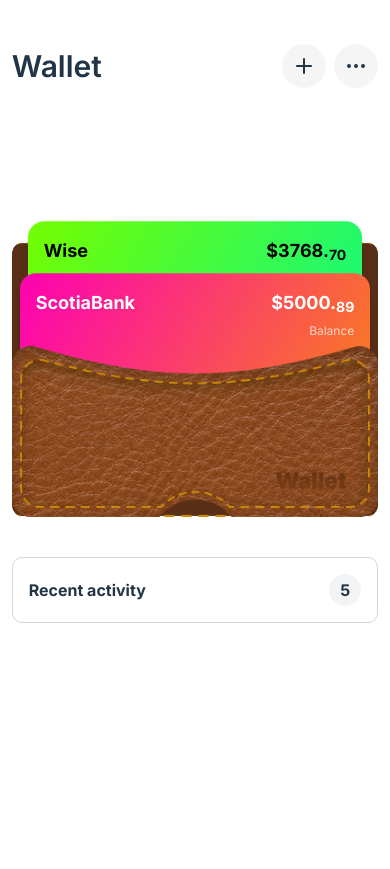
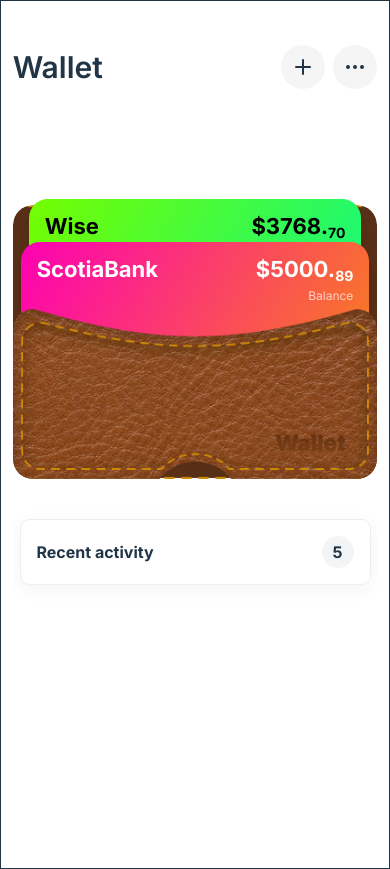
Before and after one commit to Kenbaz/Wallet, a React (Vite) app: page / in a window 390 px wide. Built offline with nearby package versions, Linux system fonts and the light colour scheme.

Commit message:
style adjustments

```diff
--- a/src/App.css
+++ b/src/App.css
@@ -35,3 +35,7 @@
   scroll-behavior: smooth;
   -webkit-overflow-scrolling: touch;
 }
+
+.recent-activity-box-shadow {
+  box-shadow: 0px 4px 20px 0px #0000000D;
+}
--- a/src/App.tsx
+++ b/src/App.tsx
@@ -113,13 +113,13 @@
   // Calculate positions and widths based on card order and expanded card in view
   const getCardPositions = () => {
     let scotiaX = 0;
-    let wiseX = 89;
+    let wiseX = 85;
 
     if (isExpanded) {
       if (expandedCardInView === "wise") {
         // Shift both cards left so Wise is in view
-        scotiaX = -81.5;
-        wiseX = 7;
+        scotiaX = -74.5;
+        wiseX = 10.5;
       }
       // If expandedCardInView === "scotia", keep default positions
     }
@@ -128,16 +128,16 @@
       scotia: {
         collapsed:
           cardOrder === "scotia-top"
-            ? { x: 8, y: "15%", z: 3, width: "calc(100% - 1rem)" }
-            : { x: 16, y: "-10%", z: 2, width: "calc(100% - 2rem)" },
-        expanded: { x: `${scotiaX}vw`, y: "-60%", width: "85vw" },
+            ? { x: 8, y: "18%", z: 3, width: "calc(100% - 1rem)" }
+            : { x: 16, y: "-3%", z: 2, width: "calc(100% - 2rem)" },
+        expanded: { x: `${scotiaX}vw`, y: "-46%", width: "82vw" },
       },
       wise: {
         collapsed:
           cardOrder === "scotia-top"
-            ? { x: 16, y: "-10%", z: 2, width: "calc(100% - 2rem)" }
-            : { x: 8, y: "15%", z: 3, width: "calc(100% - 1rem)" },
-        expanded: { x: `${wiseX}vw`, y: "-60%", width: "85vw" },
+            ? { x: 16, y: "-3%", z: 2, width: "calc(100% - 2rem)" }
+            : { x: 8, y: "18%", z: 3, width: "calc(100% - 1rem)" },
+        expanded: { x: `${wiseX}vw`, y: "-46%", width: "82vw" },
       },
     };
   };
@@ -145,8 +145,8 @@
   const positions = getCardPositions();
 
   return (
-    <div className="flex flex-col relative items-center min-h-screen px-0 py-8 overflow-hidden md:hidden">
-      <div className="flex items-center justify-between w-full mb-[20%]">
+    <div className="flex flex-col relative items-center min-h-[100vh] overflow-hidden px-0 py-8 md:hidden">
+      <div className="flex items-center justify-between w-full mb-[10%]">
         <h1 className="font-semibold text-3xl">Wallet</h1>
         <div className="flex items-center space-x-2">
           <span className="bg-[#F5F5F5] rounded-full p-[10px]">
@@ -285,7 +285,7 @@
 
         {/* Wallet Background */}
         <motion.div
-          className="absolute top-0 left-0 w-full z-[1]"
+          className="absolute top-0 left-0 w-full aspect-[4/3] z-[1]"
           animate={{
             y: showDetails ? 700 : isExpanded ? 200 : 0,
             scale: showDetails ? 0.6 : isExpanded ? 0.9 : 1,
@@ -298,17 +298,17 @@
           }}
         >
           {/* Wallet Background Image */}
-          <div className="w-full aspect-[4/3] rounded-xl overflow-hidden">
+          <div className="w-full aspect-[4/3] rounded-[20px] overflow-hidden">
             <img
               src="/images/Rectangle 3.png"
               alt="wallet background"
-              className="w-full h-full object-cover"
+              className="w-full h-full rounded-[20px] object-cover"
             />
           </div>
 
           {!showDetails && (
-            <div className="w-full mt-[40px] px-0">
-              <div className="border rounded-[10px] border-gray-300 flex items-center justify-between w-full p-4 bg-white">
+            <div className="w-full max-w-[90vw] sm:max-w-[399px] mx-auto mt-[40px] px-0">
+              <div className="border recent-activity-box-shadow rounded-[10px] border-[#EEEEEE] flex items-center justify-between w-full p-4 bg-white">
                 <strong>Recent activity</strong>
                 <strong className="p-2 w-8 h-8 flex items-center justify-center bg-gray-100 rounded-full">
                   5
@@ -320,7 +320,7 @@
 
         {/* Wallet Frame */}
         <motion.div
-          className="absolute top-0 left-0 w-full aspect-[4/3] z-[10] pointer-events-none"
+          className="absolute top-0 left-0 w-full rounded-[20px] aspect-[4/3] z-[10] pointer-events-none"
           animate={{
             y: showDetails ? 700 : isExpanded ? 200 : 0,
             scale: showDetails ? 0.6 : isExpanded ? 0.9 : 1,
@@ -335,14 +335,14 @@
           <img
             src="/images/Frame.png"
             alt="wallet frame"
-            className="absolute bottom-0 left-0 w-full h-auto"
+            className="absolute bottom-0 rounded-[20px] left-0 w-full h-auto"
           />
         </motion.div>
       </div>
 
       {/* Detailed Recent Activity Components */}
       {showDetails && (
-        <div className="w-full max-w-sm mt-[30%] relative">
+        <div className="w-full max-w-sm mt-[35%] relative">
           {/* Scotia Activity */}
           <motion.div
             className="absolute inset-0"
--- a/src/ScotiaBankCard.tsx
+++ b/src/ScotiaBankCard.tsx
@@ -13,17 +13,17 @@
   return (
     <div className="flex flex-col gap-y-10">
       <motion.div
-        className="w-full rounded-2xl h-auto gradient-custom text-[#FFFFFF] shadow-lg cursor-pointer select-none"
+        className="w-full max-w-[90vw] aspect-auto sm:max-w-[364px] rounded-[18.93px] gradient-custom text-[#FFFFFF] shadow-lg cursor-pointer select-none"
         onClick={onClick}
         whileHover={{ scale: isExpanded ? 1 : 1.02 }}
         whileTap={{ scale: 0.98 }}
         transition={{ duration: 0.2 }}
       >
-        <div className="flex flex-col p-4 sm:p-5 space-y-[5.2vh] sm:space-y-6">
+        <div className="flex flex-col p-4 sm:p-5 space-y-[14%] sm:space-y-6">
           <div className="flex justify-between items-start">
-            <h3 className="text-lg sm:text-xl font-bold">ScotiaBank</h3>
+            <h3 className="text-[22px] sm:text-xl leading-[100%] font-bold">ScotiaBank</h3>
             <div className="text-right">
-              <p className="text-lg sm:text-xl font-bold">
+              <p className="text-[22px] leading-[100%] sm:text-xl font-bold">
                 $5000.<sub className="text-sm">89</sub>
               </p>
               <small className="text-xs opacity-70">Balance</small>
@@ -40,14 +40,14 @@
 
           <div className="flex justify-between items-center">
             <button
-              className="flex items-center space-x-2 text-xs sm:text-sm"
+              className="flex items-center space-x-2 text-[11.36px] sm:text-sm"
               onClick={(e) => e.stopPropagation()}
             >
               <PlusCircle size={16} />
               <span>Add Money</span>
             </button>
             <button
-              className="flex items-center space-x-2 text-xs sm:text-sm"
+              className="flex items-center space-x-2 text-[11.36px] sm:text-sm"
               onClick={(e) => e.stopPropagation()}
             >
               <CreditCard size={16} />
--- a/src/ScotiaBankRecentActivity.tsx
+++ b/src/ScotiaBankRecentActivity.tsx
@@ -1,8 +1,10 @@
 export const ScotiaBankRecentActivity = () => {
   return (
-    <div className="border-gray-200 border w-full h-auto space-y-10 rounded-[20px] p-[4.5%] pb-[8%] shadow-sm">
-      <h1 className="font-semibold text-lg">Recent activity</h1>
-      <div className="flex justify-between mt-4">
+    <div className="border-[#EEEEEE] recent-activity-box-shadow border w-full h-[534px] flex flex-col gap-[16px] rounded-[20px] p-[16px]">
+      <h1 className="font-semibold text-[16px] mt-2 mb-3 leading-[100%]">
+        Recent activity
+      </h1>
+      <div className="flex justify-between py-[10px]">
         <div className="flex items-center space-x-4">
           <div className="aspect-square rounded-full overflow-hidden border w-[40px] h-[40px]">
             <img
@@ -21,7 +23,7 @@
 
         <p className="font-semibold text-gray-900 text-base">$928.41</p>
       </div>
-      <div className="flex justify-between mt-4">
+      <div className="flex justify-between py-[10px]">
         <div className="flex items-center space-x-4">
           <div className="aspect-square rounded-full overflow-hidden border w-[40px] h-[40px]">
             <img
@@ -41,7 +43,7 @@
         <p className="font-semibold text-gray-900 text-base">$767.50</p>
       </div>
 
-      <div className="flex justify-between mt-4">
+      <div className="flex justify-between py-[10px]">
         <div className="flex items-center space-x-4">
           <div className="aspect-square rounded-full overflow-hidden border w-[40px] h-[40px]">
             <img
@@ -61,7 +63,7 @@
         <p className="font-semibold text-green-600 text-base">$169.43</p>
       </div>
 
-      <div className="flex justify-between mt-4">
+      <div className="flex justify-between py-[10px]">
         <div className="flex items-center space-x-4">
           <div className="aspect-square rounded-full overflow-hidden border w-[40px] h-[40px]">
             <img
@@ -81,7 +83,7 @@
         <p className="font-semibold text-gray-900 text-base">$601.13</p>
       </div>
 
-      <div className="flex justify-between mt-4">
+      <div className="flex justify-between py-[10px]">
         <div className="flex items-center space-x-4">
           <div className="aspect-square rounded-full overflow-hidden border w-[40px] h-[40px]">
             <img
@@ -101,7 +103,7 @@
         <p className="font-semibold text-gray-900 text-base">$275.43</p>
       </div>
 
-      <div className="flex justify-between mt-4">
+      <div className="flex justify-between py-[10px]">
         <div className="flex items-center space-x-4">
           <div className="aspect-square rounded-full overflow-hidden border w-[40px] h-[40px]">
             <img
--- a/src/WiseCard.tsx
+++ b/src/WiseCard.tsx
@@ -10,17 +10,17 @@
   return (
     <div className="flex flex-col gap-y-10">
       <motion.div
-        className="w-full rounded-2xl gradient-green h-auto text-[#010101] shadow-lg cursor-pointer select-none"
+        className="w-full max-w-[90vw] sm:max-w-[364px] max-h-full rounded-[18.93px] gradient-green text-[#010101] shadow-lg cursor-pointer select-none"
         onClick={onClick}
         whileHover={{ scale: isExpanded ? 1 : 1.02 }}
         whileTap={{ scale: 0.98 }}
         transition={{ duration: 0.2 }}
       >
-        <div className="flex flex-col p-4 sm:p-5 space-y-[5.2vh] sm:space-y-6">
+        <div className="flex flex-col p-4 sm:p-5 space-y-[14%] sm:space-y-6">
           <div className="flex justify-between items-start">
-            <h3 className="text-lg sm:text-xl font-bold">Wise</h3>
+            <h3 className="text-[22px] leading-[100%] sm:text-[24px] font-bold">Wise</h3>
             <div className="text-right">
-              <p className="text-lg sm:text-xl font-bold">
+              <p className="text-[22px] leading-[100%] sm:text-xl font-bold">
                 $3768.<sub className="text-sm">70</sub>
               </p>
               <small className="text-xs opacity-70">Balance</small>
@@ -37,14 +37,14 @@
 
           <div className="flex justify-between items-center">
             <button
-              className="flex items-center space-x-2 text-xs sm:text-sm"
+              className="flex items-center space-x-2 text-[11.36px] sm:text-sm"
               onClick={(e) => e.stopPropagation()}
             >
               <PlusCircle size={16} />
               <span>Add Money</span>
             </button>
             <button
-              className="flex items-center space-x-2 text-xs sm:text-sm"
+              className="flex items-center space-x-2 text-[11.36px] sm:text-sm"
               onClick={(e) => e.stopPropagation()}
             >
               <CreditCard size={16} />
--- a/src/WiseCardRecentActivity.tsx
+++ b/src/WiseCardRecentActivity.tsx
@@ -1,8 +1,10 @@
 export const WiseCardRecentActivity = () => {
   return (
-    <div className="border-gray-200 border w-full h-auto space-y-10 rounded-[20px] p-[4.5%] pb-[8%] shadow-sm">
-      <h1 className="font-semibold text-lg">Recent activity</h1>
-      <div className="flex justify-between mt-4">
+    <div className="border-[#EEEEEE] recent-activity-box-shadow border w-full h-[534px] flex flex-col gap-[16px] rounded-[20px] p-[16px]">
+      <h1 className="font-semibold text-[16px] mt-2 mb-3 leading-[100%]">
+        Recent activity
+      </h1>
+      <div className="flex justify-between py-[10px]">
         <div className="flex items-center space-x-4">
           <div className="aspect-square rounded-full overflow-hidden w-[40px] h-[40px]">
             <img
@@ -21,7 +23,7 @@
 
         <p className="font-semibold text-gray-900 text-base">$473.85</p>
       </div>
-      <div className="flex justify-between mt-4">
+      <div className="flex justify-between py-[10px]">
         <div className="flex items-center space-x-4">
           <div className="aspect-square rounded-full overflow-hidden w-[40px] h-[40px]">
             <img
@@ -41,7 +43,7 @@
         <p className="font-semibold text-gray-900 text-base">$779.58</p>
       </div>
 
-      <div className="flex justify-between mt-4">
+      <div className="flex justify-between py-[10px]">
         <div className="flex items-center space-x-4">
           <div className="aspect-square rounded-full overflow-hidden w-[40px] h-[40px]">
             <img
@@ -61,7 +63,7 @@
         <p className="font-semibold text-green-600 text-base">$601.13</p>
       </div>
 
-      <div className="flex justify-between mt-4">
+      <div className="flex justify-between py-[10px]">
         <div className="flex items-center space-x-4">
           <div className="aspect-square rounded-full overflow-hidden w-[40px] h-[40px]">
             <img
@@ -81,7 +83,7 @@
         <p className="font-semibold text-gray-900 text-base">$105.55</p>
       </div>
 
-      <div className="flex justify-between mt-4">
+      <div className="flex justify-between py-[10px]">
         <div className="flex items-center space-x-4">
           <div className="aspect-square rounded-full overflow-hidden w-[40px] h-[40px]">
             <img
@@ -101,7 +103,7 @@
         <p className="font-semibold text-gray-900 text-base">$490.91</p>
       </div>
 
-      <div className="flex justify-between mt-4">
+      <div className="flex justify-between py-[10px]">
         <div className="flex items-center space-x-4">
           <div className="aspect-square rounded-full overflow-hidden w-[40px] h-[40px]">
             <img
--- a/src/index.css
+++ b/src/index.css
@@ -7,6 +7,7 @@
     sans-serif;
   line-height: 1.5;
   font-weight: 400;
+  border: 1px solid;
 
   color-scheme: light dark;
   color: #242424;
```
